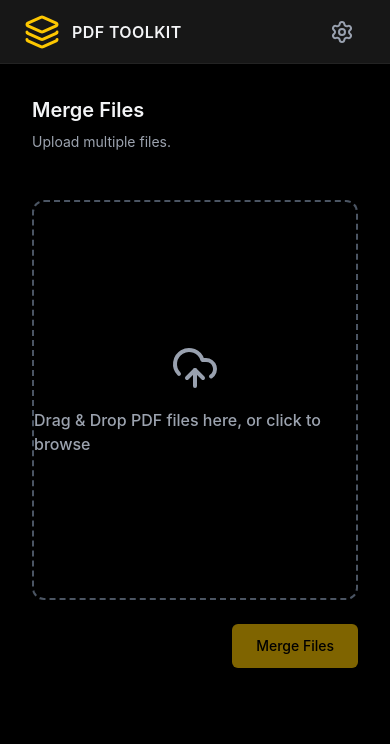
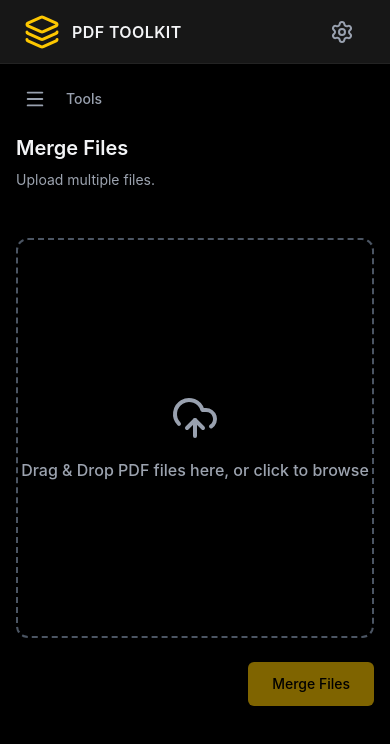
Before and after one commit to joydeepd900/PDF-Toolkit, a React (Vite) app in the folder frontend/: page / in a window 390 px wide. Shown: the top 744 px of the page. Built offline with nearby package versions, Linux system fonts and the light colour scheme.

Commit message:
Add sidebar toggle button for mobile view

```diff
--- a/frontend/src/components/Workspace.jsx
+++ b/frontend/src/components/Workspace.jsx
@@ -1,5 +1,5 @@
 import React, { useState, useRef, useEffect } from 'react';
-import { UploadCloud, File, X, Loader2, CheckCircle2, FolderOpen, AlertTriangle } from 'lucide-react';
+import { UploadCloud, File, X, Loader2, CheckCircle2, FolderOpen, AlertTriangle, Menu } from 'lucide-react';
 import { executeTool, downloadFile, MAX_FILE_SIZE_MB, MAX_FILE_SIZE_BYTES } from '../api';
 
 const toolConfig = {
@@ -27,7 +27,7 @@ const getNamingPrompt = (tool) => {
   }
 };
 
-const Workspace = ({ activeTool, settings = {} }) => {
+const Workspace = ({ activeTool, settings = {}, onOpenSidebar }) => {
   const [files, setFiles] = useState([]);
   const [isDragging, setIsDragging] = useState(false);
   const [loading, setLoading] = useState(false);
@@ -192,9 +192,21 @@ const Workspace = ({ activeTool, settings = {} }) => {
   };
 
   return (
-    <div className="workspace flex-1 flex flex-col items-center p-8 relative">
+    <div className="workspace flex-1 flex flex-col items-center px-4 md:px-8 pt-4 md:pt-8 pb-8 relative overflow-y-auto">
 
-      {/* Dynamic Form Options depending on activeTool */}
+      {/* Hamburger button — mobile only */}
+      <div className="w-full max-w-3xl flex items-center mb-4 md:hidden">
+        <button
+          id="btn-open-sidebar"
+          onClick={onOpenSidebar}
+          aria-label="Open navigation"
+          className="p-2 rounded-md text-gray-400 hover:text-white hover:bg-white/10 transition-colors"
+        >
+          <Menu size={22} />
+        </button>
+        <span className="ml-3 text-sm font-medium text-gray-400">Tools</span>
+      </div>
+
       <div className="w-full max-w-3xl mb-6">
         <h2 className="text-xl font-semibold mb-2">{config.label}</h2>
         <p className="workspace-subtitle text-sm mb-6">
@@ -389,7 +401,7 @@ const Workspace = ({ activeTool, settings = {} }) => {
 
       {/* TOAST NOTIFICATION */}
       {toast && (
-        <div className={`absolute bottom-6 right-8 px-4 py-3 rounded-md shadow-lg border text-sm font-medium flex items-center space-x-2
+        <div className={`fixed bottom-6 right-4 md:right-8 max-w-xs md:max-w-sm px-4 py-3 rounded-md shadow-lg border text-sm font-medium flex items-center space-x-2 z-50
           ${toast.type === 'success' ? 'toast-success' : 'toast-error'}`}>
           {toast.type === 'success'
             ? <CheckCircle2 size={16} className="shrink-0" />
```
